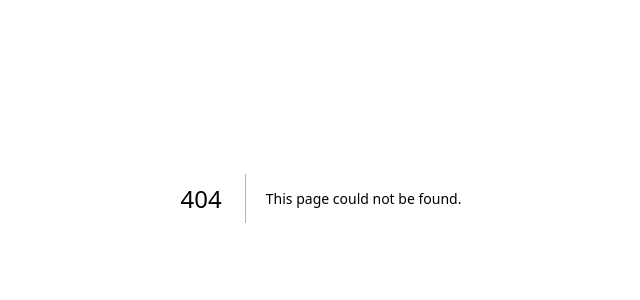
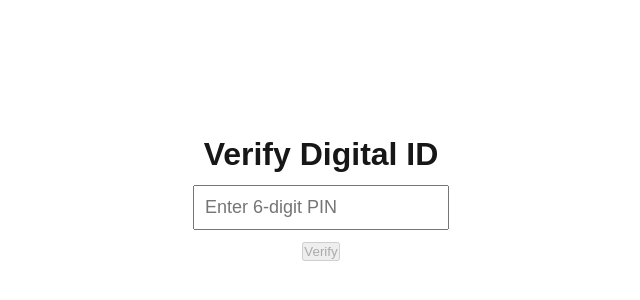
Before and after one commit to ambrish018/digital-id-web, a Next.js app: page /verify in a window 1280 px wide. Before the commit this address had no page. Shown: the part 202-502 px from the top of the page, without its empty margins (319-959 px from the left). Built offline with nearby package versions, Linux system fonts and the light colour scheme; no server answers.

Commit message:
Initial Digital ID Web

```diff
--- /dev/null
+++ b/src/app/verify/page.js
@@ -0,0 +1,86 @@
+'use client';
+
+import { useEffect, useState } from 'react';
+import { useSearchParams } from 'next/navigation';
+
+const API_BASE = process.env.NEXT_PUBLIC_API_BASE_URL || 'http://localhost:3000';
+
+export default function VerifyPage() {
+  const searchParams = useSearchParams();
+  const pinFromUrl = searchParams.get('pin');
+
+  const [pin, setPin] = useState(pinFromUrl || '');
+  const [loading, setLoading] = useState(false);
+  const [error, setError] = useState('');
+  const [user, setUser] = useState(null);
+
+  useEffect(() => {
+    if (pinFromUrl && pinFromUrl.length === 6) {
+      verifyPin(pinFromUrl);
+    }
+  }, [pinFromUrl]);
+
+  async function verifyPin(pinToVerify) {
+    setLoading(true);
+    setError('');
+    setUser(null);
+
+    try {
+      const res = await fetch(`${API_BASE}/api/verify`, {
+        method: 'POST',
+        headers: { 'Content-Type': 'application/json' },
+        body: JSON.stringify({ pin: pinToVerify }),
+      });
+
+      const data = await res.json();
+
+      if (!res.ok) {
+        throw new Error(data.error || 'Invalid PIN');
+      }
+
+      setUser(data);
+    } catch (err) {
+      setError(err.message || 'Verification failed');
+    }
+     finally {
+      setLoading(false);
+    }
+  }
+
+  return (
+    <div style={{ minHeight: '100vh', display: 'flex', flexDirection: 'column', alignItems: 'center', justifyContent: 'center' }}>
+      <h1>Verify Digital ID</h1>
+
+      {!user && (
+        <>
+          <input
+            value={pin}
+            maxLength={6}
+            placeholder="Enter 6-digit PIN"
+            onChange={(e) => setPin(e.target.value.replace(/\D/g, ''))}
+            style={{ padding: 10, fontSize: 18, marginTop: 12 }}
+          />
+
+          <button
+            onClick={() => verifyPin(pin)}
+            disabled={pin.length !== 6 || loading}
+            style={{ marginTop: 12 }}
+          >
+            {loading ? 'Verifying...' : 'Verify'}
+          </button>
+        </>
+      )}
+
+      {error && <p style={{ color: 'red', marginTop: 12 }}>{error}</p>}
+
+      {user && (
+        <div style={{ marginTop: 20 }}>
+          <p><b>Name:</b> {user.name}</p>
+          <p><b>Email:</b> {user.email}</p>
+          <p><b>Phone:</b> {user.phone}</p>
+          <p><b>Global ID:</b> {user.global_id}</p>
+        </div>
+      )}
+    </div>
+  );
+}
```
Also changed, not shown: next.config.mjs (line endings or trailing spaces).
